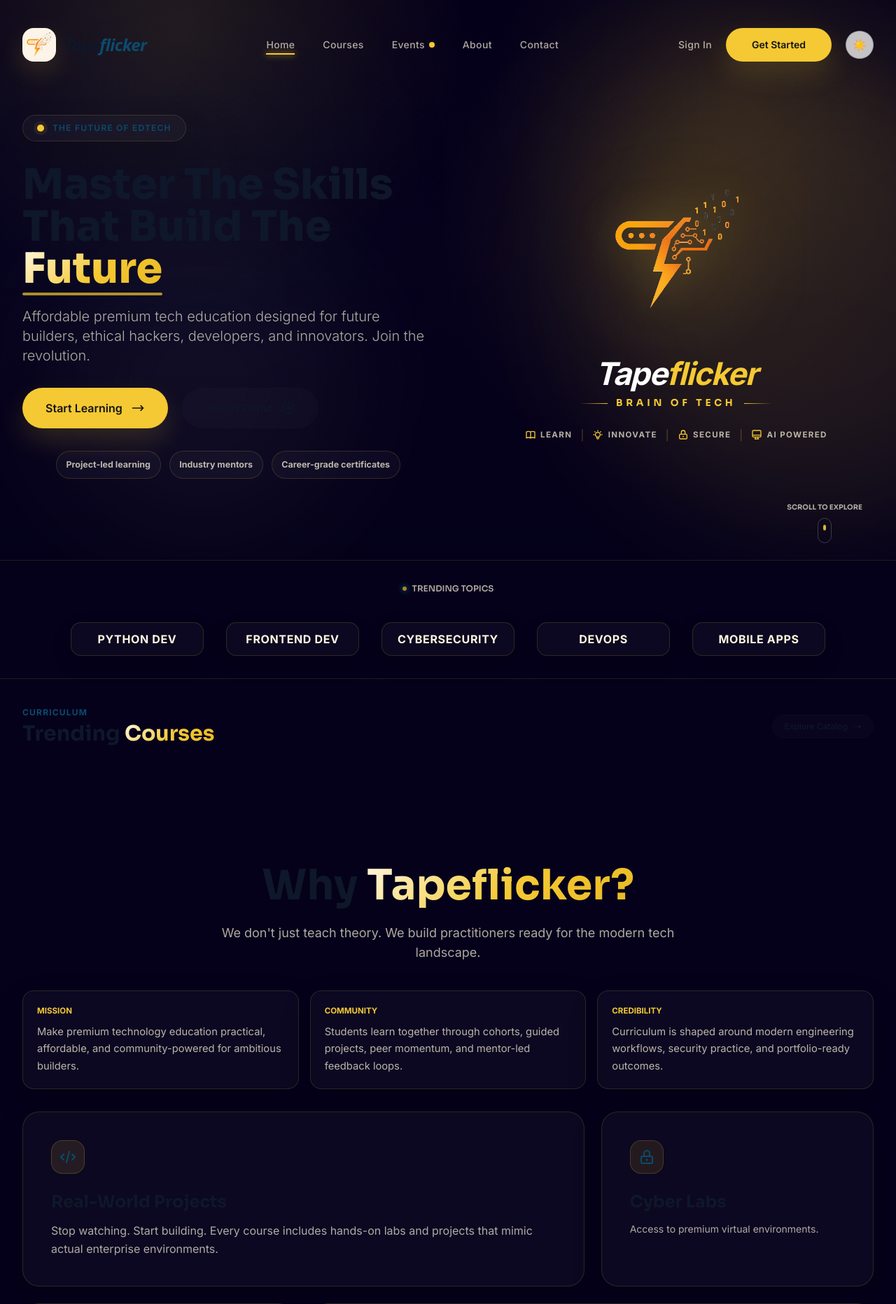
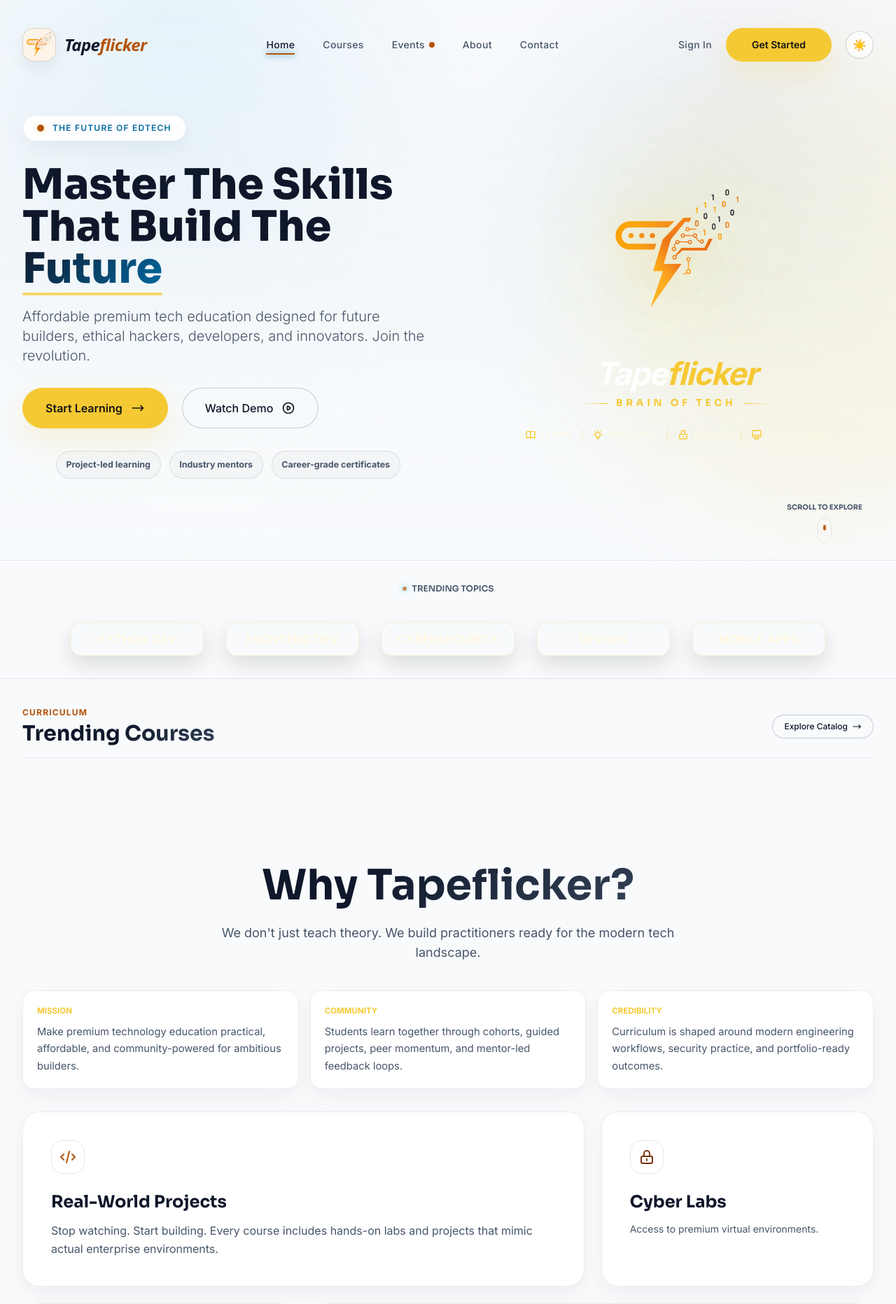
Before and after one commit to yashbhosale2403/Tapeflicker, a Django app: page / in a window 1280 px wide. Shown: the top 1863 px of the page at 70% size. Run offline with Django 5.2, Linux system fonts and the light colour scheme; data that the repository does not hold is empty; some libraries are stand-ins or nearby versions.

Commit message:
feat: implement premium professional light mode styling system

```diff
--- a/static/css/style.css
+++ b/static/css/style.css
@@ -16,27 +16,20 @@
 }
 
 [data-theme="light"] {
-    --bg-primary: #05011A;
-    --bg-secondary: #0E0924;
-    --card-bg: rgba(255, 255, 255, 0.03);
-    --card-border: rgba(245, 201, 51, 0.15);
-    --text-main: #FFF8E1;
-    --text-muted: rgba(255, 248, 225, 0.68);
+    --bg-primary: #F8FAFC;
+    --bg-secondary: #F1F5F9;
+    --card-bg: rgba(255, 255, 255, 0.9);
+    --card-border: rgba(15, 23, 42, 0.08);
+    --text-main: #0F172A;
+    --text-muted: #475569;
+    --text-dim: #64748B;
+    --accent-neon: #B45309;
+    --accent-purple: #78350F;
+    --accent-cyan: #0369A1;
+    --accent-green: #15803D;
 }
 
 .dashboard-page {
-    --bg-primary: #05011A;
-    --bg-secondary: #0E0924;
-    --card-bg: rgba(255, 255, 255, 0.03);
-    --card-border: rgba(245, 201, 51, 0.15);
-    --accent-neon: #F5C933;
-    --accent-purple: #E8B923;
-    --accent-cyan: #F5C933;
-    --accent-blue: #FFF8E1;
-    --accent-green: #F5C933;
-    --text-main: #FFF8E1;
-    --text-muted: rgba(255, 248, 225, 0.68);
-    --text-dim: rgba(255, 248, 225, 0.52);
     background-color: var(--bg-primary);
     color: var(--text-main);
 }
@@ -516,39 +509,84 @@
 }
 
 [data-theme="light"] .prose,
-[data-theme="light"] .prose-invert {
-    color: #1E293B !important;
-}
-
-/* Fix gradient/transparent heading text in light mode */
-[data-theme="light"] .text-gradient,
+[data-theme="light"] .prose-invert,
+[data-theme="light"] .prose-invert h1,
+[data-theme="light"] .prose-invert h2,
+[data-theme="light"] .prose-invert h3,
+[data-theme="light"] .prose-invert h4,
+[data-theme="light"] .prose-invert h5,
+[data-theme="light"] .prose-invert h6,
+[data-theme="light"] .prose-invert p,
+[data-theme="light"] .prose-invert li,
+[data-theme="light"] .prose-invert strong {
+    color: var(--text-main) !important;
+}
+
+/* Fix gradient/transparent heading text in light mode with premium color palettes */
+[data-theme="light"] .text-gradient {
+    background: linear-gradient(135deg, #0F172A 0%, #334155 100%) !important;
+    -webkit-background-clip: text !important;
+    background-clip: text !important;
+    -webkit-text-fill-color: transparent !important;
+    color: #0F172A !important;
+}
+
 [data-theme="light"] .text-gradient-accent {
-    background: none !important;
-    -webkit-text-fill-color: #0F172A !important;
+    background: linear-gradient(135deg, #0F172A 0%, #0369A1 100%) !important;
+    -webkit-background-clip: text !important;
+    background-clip: text !important;
+    -webkit-text-fill-color: transparent !important;
     color: #0F172A !important;
 }
 
 [data-theme="light"] .text-transparent.bg-clip-text,
 [data-theme="light"] .text-transparent[class*="bg-gradient"] {
-    -webkit-text-fill-color: #0F172A !important;
+    background: linear-gradient(135deg, #0F172A 0%, #334155 100%) !important;
+    -webkit-background-clip: text !important;
+    background-clip: text !important;
+    -webkit-text-fill-color: transparent !important;
     color: #0F172A !important;
-    background-image: none !important;
-}
-
-/* Keep accent-only small UI elements colorful but readable */
-[data-theme="light"] .text-accent-neon,
-[data-theme="light"] .text-accent-cyan,
-[data-theme="light"] .text-accent-purple,
-[data-theme="light"] .text-accent-blue {
-    color: #0C4A6E !important;
+}
+
+/* Let the individual accent texts use their respective premium variables */
+[data-theme="light"] .text-accent-neon {
+    color: var(--accent-neon) !important;
+}
+[data-theme="light"] .text-accent-cyan {
+    color: var(--accent-cyan) !important;
+}
+[data-theme="light"] .text-accent-purple {
+    color: var(--accent-purple) !important;
+}
+[data-theme="light"] .text-accent-green {
+    color: var(--accent-green) !important;
+}
+
+/* Navbar active / hover overrides */
+[data-theme="light"] .hover\:text-white:hover {
+    color: var(--accent-cyan) !important;
+}
+[data-theme="light"] .nav-link.text-white {
+    color: var(--text-main) !important;
+}
+[data-theme="light"] .nav-link::after {
+    box-shadow: 0 0 10px var(--accent-cyan) !important;
+}
+
+/* Search input values override */
+[data-theme="light"] #course-search {
+    color: var(--text-main) !important;
+}
+[data-theme="light"] #course-search::placeholder {
+    color: var(--text-dim) !important;
 }
 
 [data-theme="light"] .bg-primary {
-    background-color: #F4F7FB !important;
+    background-color: var(--bg-primary) !important;
 }
 
 [data-theme="light"] .bg-secondary {
-    background-color: #E9EFF8 !important;
+    background-color: var(--bg-secondary) !important;
 }
 
 [data-theme="light"] .glass {
@@ -566,9 +604,52 @@
         linear-gradient(to bottom, rgba(15,23,42,0.05) 1px, transparent 1px);
 }
 
+/* Opacity background classes mapping */
+[data-theme="light"] .bg-\[\#0B1220\] {
+    background-color: var(--card-bg) !important;
+}
+[data-theme="light"] .bg-\[\#0B1220\]\/80 {
+    background-color: rgba(255, 255, 255, 0.8) !important;
+}
+[data-theme="light"] .bg-zinc-950,
+[data-theme="light"] .bg-zinc-950\/60,
+[data-theme="light"] .bg-zinc-950\/40,
+[data-theme="light"] .bg-zinc-950\/30 {
+    background-color: rgba(15, 23, 42, 0.05) !important;
+}
+[data-theme="light"] .bg-black\/60 {
+    background-color: rgba(255, 255, 255, 0.8) !important;
+}
+[data-theme="light"] .bg-white\/5 {
+    background-color: rgba(15, 23, 42, 0.05) !important;
+}
+[data-theme="light"] .bg-white\/10 {
+    background-color: rgba(255, 255, 255, 0.4) !important;
+}
+[data-theme="light"] .hover\:bg-white\/10:hover {
+    background-color: rgba(15, 23, 42, 0.08) !important;
+}
+[data-theme="light"] .hover\:bg-white\/20:hover {
+    background-color: rgba(255, 255, 255, 0.6) !important;
+}
+
 [data-theme="light"] .border-white\/5,
-[data-theme="light"] .border-white\/10 {
-    border-color: rgba(15, 23, 42, 0.1);
+[data-theme="light"] .border-white\/10,
+[data-theme="light"] .border-white\/15,
+[data-theme="light"] .border-white\/20 {
+    border-color: rgba(15, 23, 42, 0.08) !important;
+}
+
+/* Badge achievements tooltip */
+[data-theme="light"] .group .bg-zinc-950 {
+    background-color: #0F172A !important;
+    border-color: rgba(255, 255, 255, 0.1) !important;
+}
+[data-theme="light"] .group .bg-zinc-950 .text-white {
+    color: #FFFFFF !important;
+}
+[data-theme="light"] .group .border-t-zinc-950 {
+    border-top-color: #0F172A !important;
 }
 
 /* ============= PREMIUM AMBIENT BACKGROUND SYSTEM ============= */
@@ -642,25 +723,8 @@
 
 /* ============= TAPEFLICKER HOMEPAGE BRAND REFRESH ============= */
 body.tf-home-page {
-    --bg-primary: #05011A;
-    --bg-secondary: #0E0924;
-    --card-bg: rgba(255, 255, 255, 0.03);
-    --card-border: rgba(245, 201, 51, 0.15);
-    --accent-neon: #F5C933;
-    --accent-purple: #E8B923;
-    --accent-cyan: #F5C933;
-    --accent-blue: #FFF8E1;
-    --accent-green: #F5C933;
-    --text-main: #FFF8E1;
-    --text-muted: rgba(255, 248, 225, 0.68);
-    --text-dim: rgba(255, 248, 225, 0.52);
-    background: #05011A;
-    color: #FFF8E1;
-}
-
-html[data-theme="light"] body.tf-home-page {
-    background: #05011A !important;
-    color: #FFF8E1 !important;
+    background: var(--bg-primary);
+    color: var(--text-main);
 }
 
 body.tf-home-page h1,
@@ -680,6 +744,13 @@
         linear-gradient(180deg, #05011A 0%, #08031E 48%, #05011A 100%);
 }
 
+[data-theme="light"] .aurora-bg {
+    background:
+        radial-gradient(circle at 20% 5%, rgba(14, 165, 233, 0.07), transparent 32%),
+        radial-gradient(circle at 82% 18%, rgba(139, 92, 246, 0.05), transparent 28%),
+        linear-gradient(180deg, #F8FAFC 0%, #F1F5F9 48%, #F8FAFC 100%) !important;
+}
+
 .aurora-blob {
     display: block;
 }
@@ -703,6 +780,11 @@
     box-shadow: 0 14px 36px rgba(245, 201, 51, 0.16) !important;
 }
 
+[data-theme="light"] .brand-logo-mark {
+    border-color: rgba(15, 23, 42, 0.15) !important;
+    box-shadow: 0 10px 25px rgba(15, 23, 42, 0.06) !important;
+}
+
 .brand-logo-mark img {
     opacity: 0;
 }
@@ -719,9 +801,7 @@
 }
 
 .text-gradient,
-.text-gradient-accent,
-html[data-theme="light"] .text-gradient,
-html[data-theme="light"] .text-gradient-accent {
+.text-gradient-accent {
     background: linear-gradient(135deg, #FFF8E1 0%, #F5C933 54%, #E8B923 100%) !important;
     -webkit-background-clip: text !important;
     background-clip: text !important;
@@ -780,6 +860,12 @@
         radial-gradient(circle at 78% 42%, rgba(245, 201, 51, 0.16), transparent 34%);
 }
 
+[data-theme="light"] .tf-hero {
+    background:
+        linear-gradient(180deg, rgba(248, 250, 252, 0.1), rgba(248, 250, 252, 0.88)),
+        radial-gradient(circle at 78% 42%, rgba(14, 165, 233, 0.08), transparent 34%) !important;
+}
+
 .tf-ambient-gold {
     position: absolute;
     border-radius: 999px;
@@ -851,6 +937,12 @@
     color: rgba(255, 248, 225, 0.72);
     font-size: 0.78rem;
     font-weight: 700;
+}
+
+[data-theme="light"] .tf-trust-row span {
+    border-color: rgba(15, 23, 42, 0.1) !important;
+    background: rgba(15, 23, 42, 0.02) !important;
+    color: var(--text-muted) !important;
 }
 
 .tf-product-panel {
@@ -1232,6 +1336,19 @@
     box-shadow: 0 18px 44px rgba(0, 0, 0, 0.18);
 }
 
+[data-theme="light"] .tf-terminal-card,
+[data-theme="light"] .tf-brand-story > div,
+[data-theme="light"] .tf-stat-card,
+[data-theme="light"] .tf-home-brand .bento-card,
+[data-theme="light"] .tf-home-brand .main-card,
+[data-theme="light"] .tf-home-brand .glass,
+[data-theme="light"] .tf-home-brand .gradient-border > div,
+[data-theme="light"] .tf-medium-card {
+    background: var(--card-bg) !important;
+    border: 1px solid var(--card-border) !important;
+    box-shadow: 0 10px 30px rgba(15, 23, 42, 0.05) !important;
+}
+
 .tf-metric-card,
 .tf-path-card,
 .tf-terminal-card {
@@ -1400,6 +1522,10 @@
     line-height: 1.65;
 }
 
+[data-theme="light"] .tf-brand-story p {
+    color: var(--text-muted) !important;
+}
+
 .tf-home-brand .gradient-border {
     background: transparent;
 }
```
Also changed, not shown: other parts of static/css/style.css (+55 -0 lines), templates/base.html (+18 -18 lines).
